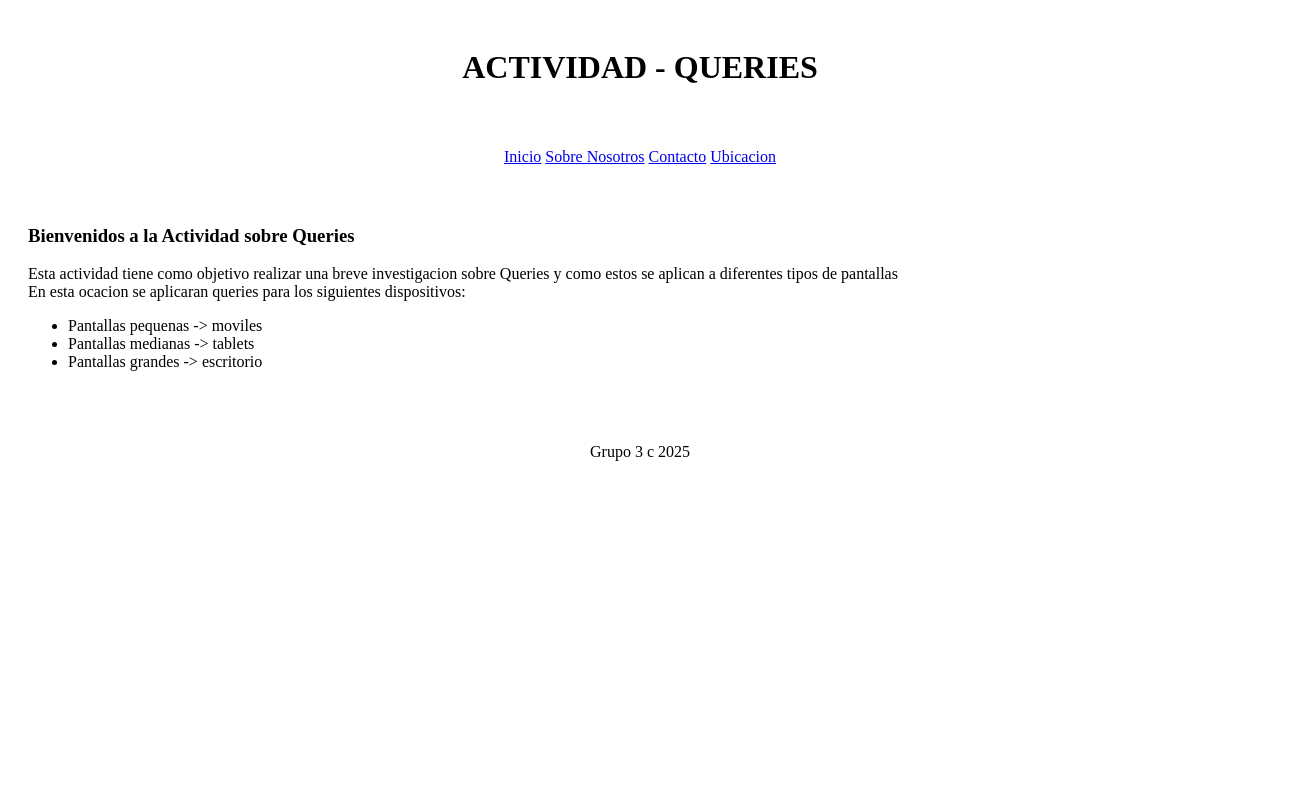
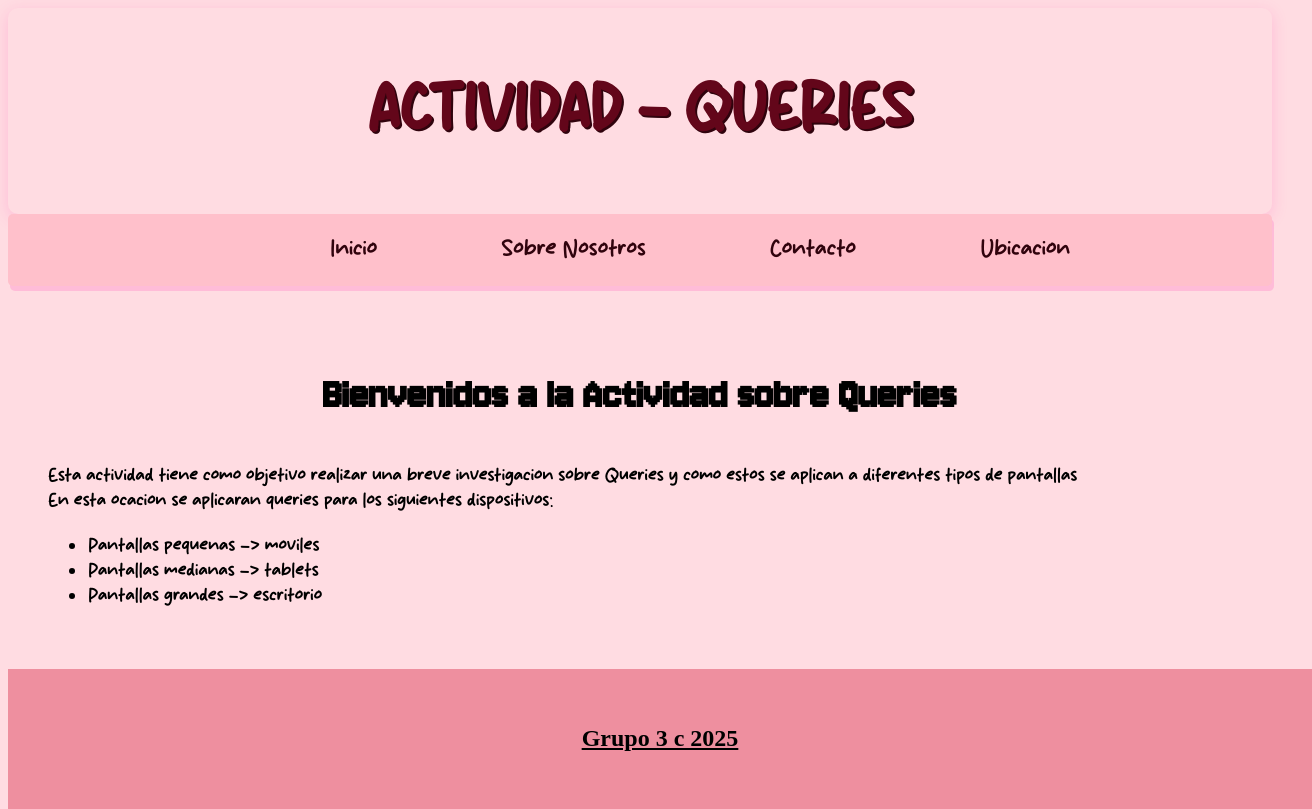
Before and after one commit to Michilinto/PRY_ACTIVIDAD_QUERIES, a plain HTML site: page index.html in a window 1280 px wide. Shown: the whole page, 1312 px wide, since content can reach past the window. Drawn offline with Linux system fonts and the light colour scheme.

Commit message:
Escritorio

```diff
--- a/public/css/estilos.css
+++ b/public/css/estilos.css
@@ -195,3 +195,54 @@ main{
     }
 
 }
+/* ESCRITORIO*/
+@media (min-width: 769px){
+    body{
+        background: rgb(255, 220, 226);
+    }
+    header{
+        font-size:xx-large;
+        font-family: 'Bonita',sans-serif;
+        text-align: center;
+        font-weight: 500;
+        border-radius: 10px;
+        box-shadow: 0 4px 15px rgba(255, 73, 179, 0.219);
+        color: rgb(99, 6, 26)  !important;
+        text-shadow: 2px 2px rgb(48, 3, 13) ;
+    }
+    nav{
+        background: pink;
+        border-radius: 5px;
+        box-shadow: 2px 5px rgba(255, 73, 179, 0.219);
+        font-family: 'Bonita',sans-serif;
+        font-weight: 400;
+    }
+    a{
+        color: rgb(48, 3, 13) !important;
+        font-size: 25px;
+        text-decoration: none;
+        margin-left: 120px;
+    }
+    main{
+        font-family: 'Bonita', sans-serif;
+        color:black;
+        padding: 40px;
+        font-size: 20px;
+        bottom:10px;
+    }
+    h3{
+        font-family: 'Pixel', sans-serif;
+        text-align: center;
+        font-size: larger;
+        font-size: 45px;
+    }
+    footer{
+        background: rgb(238, 143, 159);
+        font-size: x-large;
+        text-align: center;
+        font-weight: bolder;
+        text-decoration: underline;
+        width: 100%;
+        height: 100px;
+    }
+}
```
